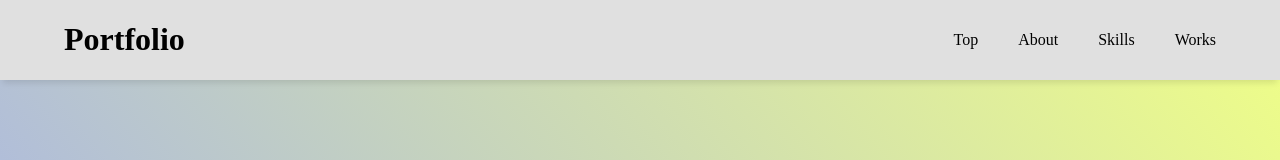
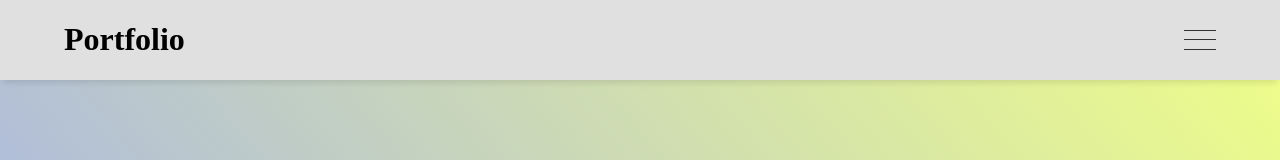
Before and after one commit to Kazuhiro-Mimaki/My-Portfolio, a Vue app: page / in a window 1280 px wide. Shown: the top 160 px of the page. Built offline with nearby package versions, Linux system fonts and the light colour scheme; what vue-smoothscroll, vue-typer would draw is missing.

Commit message:
implement humberger menu

```diff
--- a/src/components/pages/Header.vue
+++ b/src/components/pages/Header.vue
@@ -2,19 +2,35 @@
   <header>
     <div class="header">
       <h1 class="title">Portfolio</h1>
-      <ul>
-        <!-- @clickイベントでrouter必要 -->
-        <li><a href="#" @click="clickSmoothScroll('#top')">Top</a></li>
-        <li><a href="#" @click="clickSmoothScroll('#about')">About</a></li>
-        <li><a href="#" @click="clickSmoothScroll('#skills')">Skills</a></li>
-        <li><a href="#" @click="clickSmoothScroll('#works')">Works</a></li>
+
+      <!-- スマホサイズの場合 -->
+      <ul class="hamburger_btn" @click='activeBtn=!activeBtn'>
+        <li class="line line_01" :class="{'btn_line01':activeBtn}"></li>
+        <li class="line line_02" :class="{'btn_line02':activeBtn}"></li>
+        <li class="line line_03" :class="{'btn_line03':activeBtn}"></li>
       </ul>
+      <!--サイドバー-->
+      <transition name="menu">
+        <!-- <div class="menu" v-if="activeBtn"> -->
+            <ul class="menu" v-if="activeBtn">
+                <li><a href="#" @click="clickSmoothScroll('#top')">Top</a></li>
+                <li><a href="#" @click="clickSmoothScroll('#about')">About</a></li>
+                <li><a href="#" @click="clickSmoothScroll('#skills')">Skills</a></li>
+                <li><a href="#" @click="clickSmoothScroll('#works')">Works</a></li>
+            </ul>
+        <!-- </div> -->
+      </transition>
     </div>
   </header>
 </template>
 
 <script>
 export default {
+  data() {
+    return {
+      activeBtn: false,
+    }
+  },
   methods: {
     clickSmoothScroll (x) {
       event.preventDefault()
@@ -31,6 +47,90 @@ export default {
 </script>
 
 <style scoped>
+
+
+.hamburger_btn {
+  /* position: fixed; 常に最上部に表示したいので固定 */
+  /* top: 0;
+  right: 0; */
+  height: 37px;
+  display: flex;
+  flex-flow: column;
+  justify-content: space-evenly;
+  cursor: pointer;
+  z-index: 50;
+}
+
+.hamburger_btn .line {
+  /* position: absolute; */
+  width: 32px;
+  height: 1px;
+  background: #333333;
+  list-style: none;
+}
+
+.hamburger_btn .line_01 {
+  transition: 0.4s ease;
+}
+.hamburger_btn .line_02 {
+  transition: 0.4s ease;
+}
+.hamburger_btn .line_03 {
+  transition: 0.4s ease;
+}
+
+.btn_line01 {
+  transform: translateY(10px) rotate(-45deg);
+  transition: 0.4s ease;
+}
+.btn_line02 {
+  transition: 0.4s ease;
+  opacity: 0;
+}
+.btn_line03 {
+  transform: translateY(-10px) rotate(45deg);
+  transition: 0.4s ease;
+}
+
+/*サイドバー*/
+.menu-enter-active, .menu-leave-active {
+  transition: opacity 0.4s;
+}
+.menu-enter, .menu-leave-to {
+  opacity: 0;
+}
+.menu-leave, .menu-enter-to{
+  opacity: 1;
+}
+
+.menu li {
+  list-style: none;
+  padding: 1rem;
+}
+.menu {
+  background-color: rgba(197, 197, 197, 0.671);
+  z-index: 30;
+  margin-block-start: 0;
+  padding: 2rem 1rem;
+  position: fixed;
+  width: 15rem;
+  height: 80rem;
+  top: 0;
+  right: 0;
+}
+.menu a {
+  color: rgb(66, 66, 66);
+  text-decoration: none;
+  font-size: 1.2rem;
+  padding: 0 2rem;
+}
+.menu ul{
+  margin: 1rem;
+  padding: 0;
+}
+
+
+
 
 header {
   box-shadow: 0px 6px 6px -3px rgba(0,0,0,0.1);
@@ -49,7 +149,7 @@ header {
   width: 90%;
 }
 
-ul {
+/* ul {
   display: flex;
   list-style: none;
 }
@@ -66,6 +166,15 @@ a {
 li:hover {
   cursor: pointer;
   border-bottom: solid 1px #000;
-}
+} */
 
 </style>
+
+<!--
+  <ul>
+    <li><a href="#" @click="clickSmoothScroll('#top')">Top</a></li>
+    <li><a href="#" @click="clickSmoothScroll('#about')">About</a></li>
+    <li><a href="#" @click="clickSmoothScroll('#skills')">Skills</a></li>
+    <li><a href="#" @click="clickSmoothScroll('#works')">Works</a></li>
+  </ul>
+-->
```
